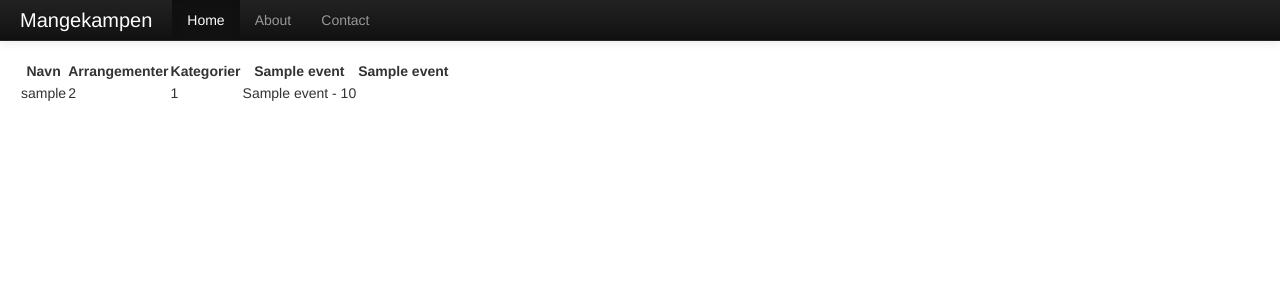
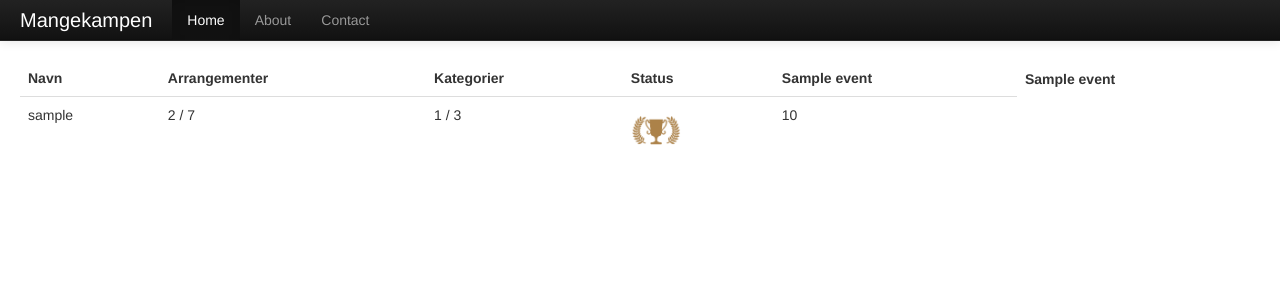
Before and after one commit to dagolap/django-mangekampen-trondheim, a Django app: page /scoreboard/1/ in a window 1280 px wide. Shown: the top 301 px of the page. Run offline with Django 3.2, Linux system fonts and the light colour scheme; a user stored in the database is signed in; tables that the repository leaves empty hold one stand-in row (values such as "Sample post"); some libraries are stand-ins or nearby versions.

Commit message:
Styling up the tables a bit

```diff
--- a/mangekampentrondheim/mangekamp/templatetags/filters.py
+++ b/mangekampentrondheim/mangekamp/templatetags/filters.py
@@ -4,3 +4,11 @@ register = template.Library()
 @register.filter("has_user")
 def has_user(event, user):
     return user in event.participants
+
+@register.filter("to_mangekjemper_status")
+def to_mangekjemper_status(username, values):
+    if values['attendance'] >= 7 and values['categories'] == 3:
+        return '<img src="/static/img/mangekjemper_done.png" style="width:50px; height:50px;"></img>'
+    else:
+        #TODO: Else if-statement der man ser om det er mulighet
+        return '<img src="/static/img/mangekjemper_done.png" style="width:50px; height:50px;"></img>'
--- a/mangekampentrondheim/mangekamp/views.py
+++ b/mangekampentrondheim/mangekamp/views.py
@@ -76,7 +76,7 @@ def results_modal(request, event_id):
 @login_required
 def activity_board(request, season_id):
     season = get_object_or_404(Season, id=season_id)
-    context = {'scores':season.get_activity_board()}
+    context = {'scores':season.get_activity_board(), 'season_id':season.id}
     return render(request, 'mangekamp/activity_board.html', context)
 
 @login_required
--- /dev/null
+++ b/mangekampentrondheim/static/css/mangekampen.css
@@ -0,0 +1,10 @@
+table .activity-table {
+}
+
+.activity-attendance {
+    text-align: right;
+    border-right: 10px;
+}
+
+.full-scoreboard {
+}
--- a/mangekampentrondheim/templates/mangekamp/base.html
+++ b/mangekampentrondheim/templates/mangekamp/base.html
@@ -6,6 +6,7 @@
     <meta name="viewport" content="width=device-width, initial-scale=1.0">
 
     <link href="/static/css/bootstrap.css" rel="stylesheet">
+    <link href="/static/css/mangekampen.css" rel="stylesheet">
     <style type="text/css">
       body {
         padding-top: 60px;
--- a/mangekampentrondheim/templates/mangekamp/full_scoreboard.html
+++ b/mangekampentrondheim/templates/mangekamp/full_scoreboard.html
@@ -1,36 +1,45 @@
 {% extends 'mangekamp/base.html' %}
+{% load filters %}
 
 {% block content %}
 
-<table>
+<table class="table table-hover full-scoreboard">
+    <thead>
         <tr>
             <th>Navn</th>
             <th>Arrangementer</th>
             <th>Kategorier</th>
+            <th>Status</th>
             {% for event in events %}
             <th>{{ event.name }}</th>
             {% endfor %}
         </tr>
+    </thead>
+    <tbody>
         {% for key, value in users.items %}
         <tr>
             <td>
                 {{ key }}
             </td>
             <td>
-            {{ value.attendance }}
+                {{ value.attendance }} / 7
             </td>
             <td>
-            {{ value.categories|length }}
+                {{ value.categories|length }} / 3
+            </td>
+            <td>
+                {{ key|to_mangekjemper_status:value|safe }}
             </td>
             {% for field, fieldvalue in value.items %}
                 {% if field == "events" %}
                     {% for eventname, score in fieldvalue.items %}
-                <td>{{ eventname }} - {{ score }}</td>
+                    <td>{{ score }}</td>
                     {% endfor %}
                 {% endif %}
             {% endfor %}
         </tr>
         {% endfor %}
+    </tbody>
 </table>
 
 {% endblock %}
```
Also changed, not shown: mangekampentrondheim/templates/mangekamp/activity_board.html (+19 -10 lines), mangekampentrondheim/static/img/mangekjemper_done.png (added), mangekampentrondheim/static/img/mangekjemper_no.png (added), mangekampentrondheim/static/img/mangekjemper_yes.png (added). Lines whose indentation alone changed are shown as unchanged.
